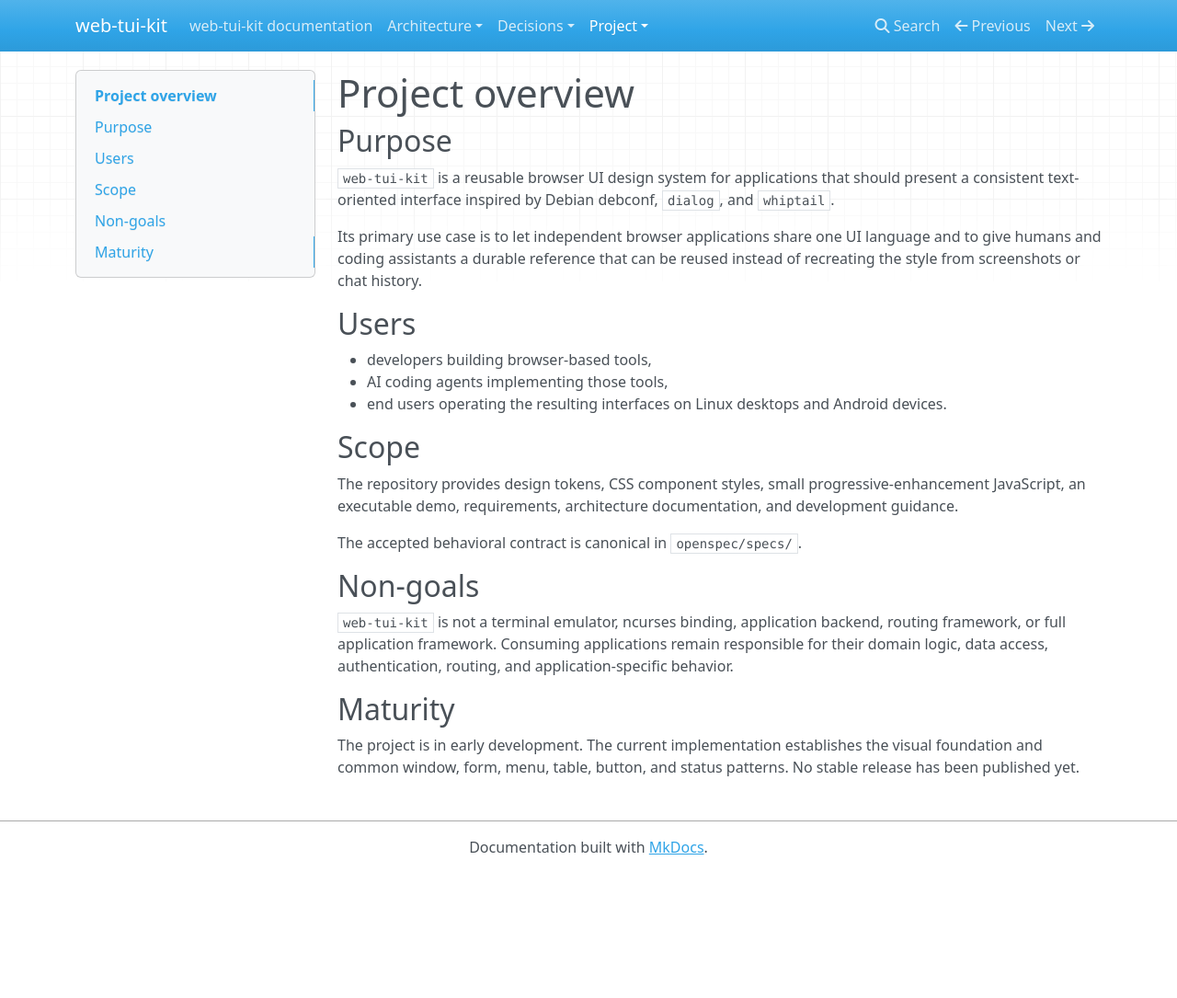
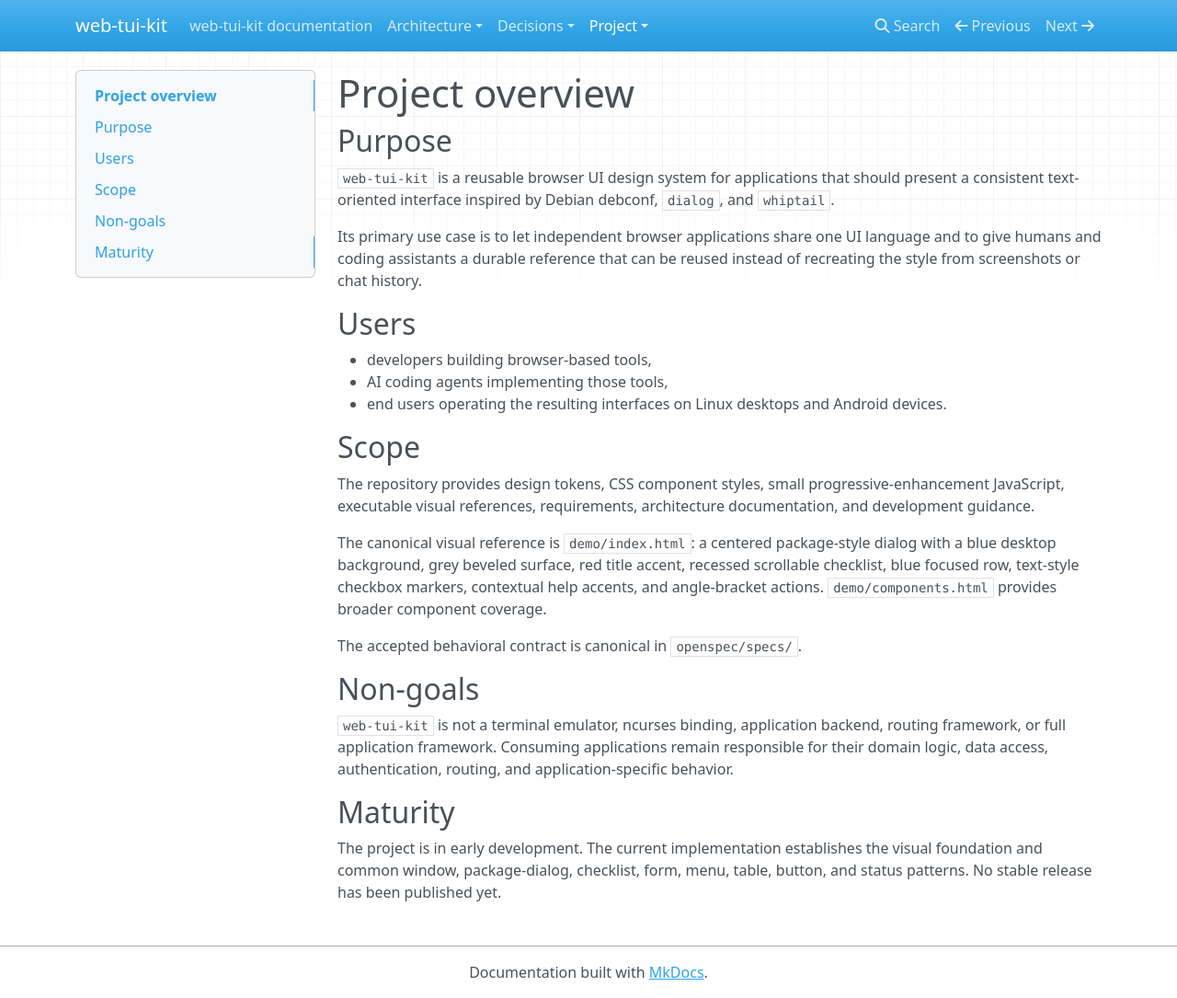
Before and after one commit to 1990jk1990/web-tui-kit, an MkDocs documentation site: the page built from docs/project/overview.md, in a window 1280 px wide and 1085 px high. Shown: the whole window at 92% size. Built offline with MkDocs 1.6.1, drawn with Linux system fonts in a browser that asks for light colours; nearby versions of some CDN libraries.

Commit message:
docs: describe canonical visual reference

```diff
--- a/docs/project/overview.md
+++ b/docs/project/overview.md
@@ -14,7 +14,9 @@ Its primary use case is to let independent browser applications share one UI lan
 
 ## Scope
 
-The repository provides design tokens, CSS component styles, small progressive-enhancement JavaScript, an executable demo, requirements, architecture documentation, and development guidance.
+The repository provides design tokens, CSS component styles, small progressive-enhancement JavaScript, executable visual references, requirements, architecture documentation, and development guidance.
+
+The canonical visual reference is `demo/index.html`: a centered package-style dialog with a blue desktop background, grey beveled surface, red title accent, recessed scrollable checklist, blue focused row, text-style checkbox markers, contextual help accents, and angle-bracket actions. `demo/components.html` provides broader component coverage.
 
 The accepted behavioral contract is canonical in `openspec/specs/`.
 
@@ -24,4 +26,4 @@ The accepted behavioral contract is canonical in `openspec/specs/`.
 
 ## Maturity
 
-The project is in early development. The current implementation establishes the visual foundation and common window, form, menu, table, button, and status patterns. No stable release has been published yet.
+The project is in early development. The current implementation establishes the visual foundation and common window, package-dialog, checklist, form, menu, table, button, and status patterns. No stable release has been published yet.
```
